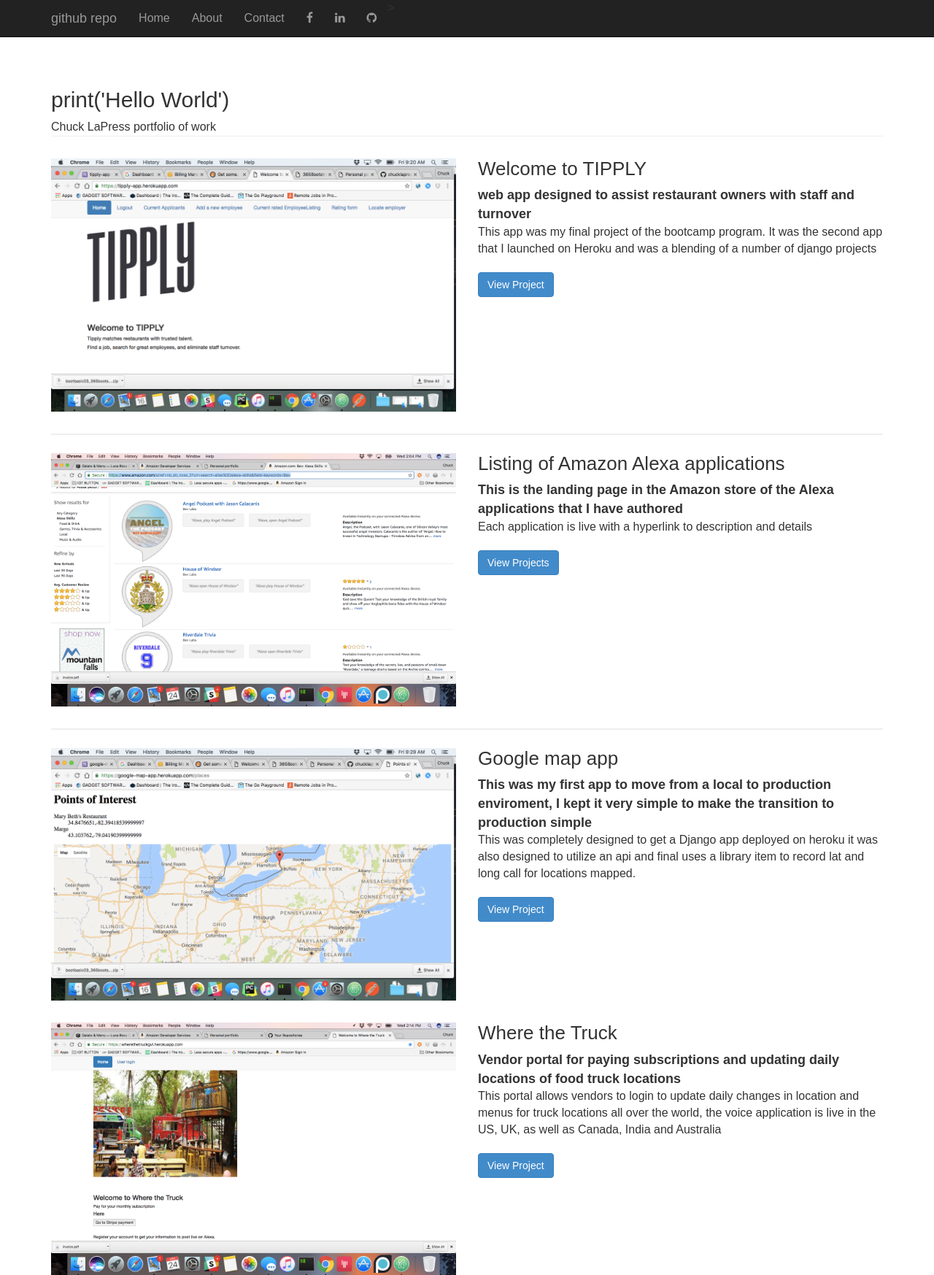
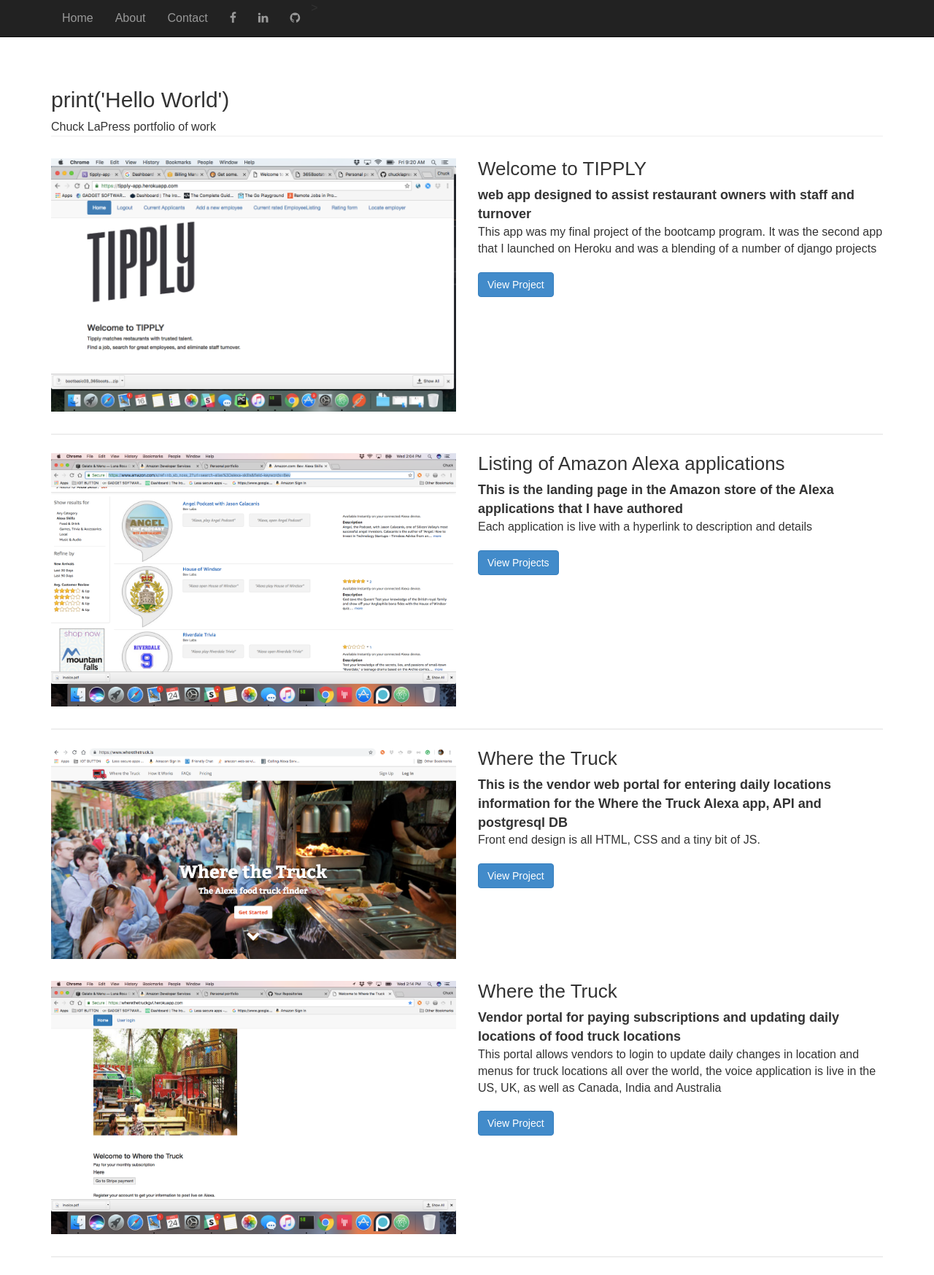
Before and after one commit to chucklapress/portfolio, a Django app: page / in a window 1280 px wide. Shown: the top 1747 px of the page at 73% size. Run offline with Django 3.2, Linux system fonts and the light colour scheme; some libraries are stand-ins or nearby versions.

Commit message:
modified index added image

```diff
--- a/templates/index.html
+++ b/templates/index.html
@@ -38,7 +38,6 @@
 		                <span class="icon-bar"></span>
 		                <span class="icon-bar"></span>
 		            </button>
-		            <a class="navbar-brand" href="https://github.com/chucklapress">github repo</a>
 		        </div>
 		        <!-- Nav collapse -->
 		        <div class="collapse navbar-collapse" id="menu">
@@ -93,13 +92,13 @@
 				<hr>
 				<div class="row box-item">
 					<div class="col-md-6">
-						<img src="app/images/googleapp.png" alt="">
+						<img src="app/images/wherethetrucknew.png" alt="">
 					</div>
 					<div class="col-md-6">
-						<h3>Google map app</h3>
-						<span>This was my first app to move from a local to production enviroment, I kept it very simple to make the transition to production simple</span>
-						<p>This was completely designed to get a Django app deployed on heroku it was also designed to utilize an api and final uses a library item to record lat and long call for locations mapped.</p>
-						<a href="https://google-map-app.herokuapp.com/" class="btn btn-primary">View Project</a>
+						<h3>Where the Truck</h3>
+						<span>This is the vendor web portal for entering daily locations information for the Where the Truck Alexa app, API and postgresql DB </span>
+						<p>Front end design is all HTML, CSS and a tiny bit of JS.</p>
+						<a href="https://www.wherethetruck.is/" class="btn btn-primary">View Project</a>
 					</div>
 				</div>
         <div class="content">
```
Also changed, not shown: app/static/app/images/wherethetrucknew.png (added).
